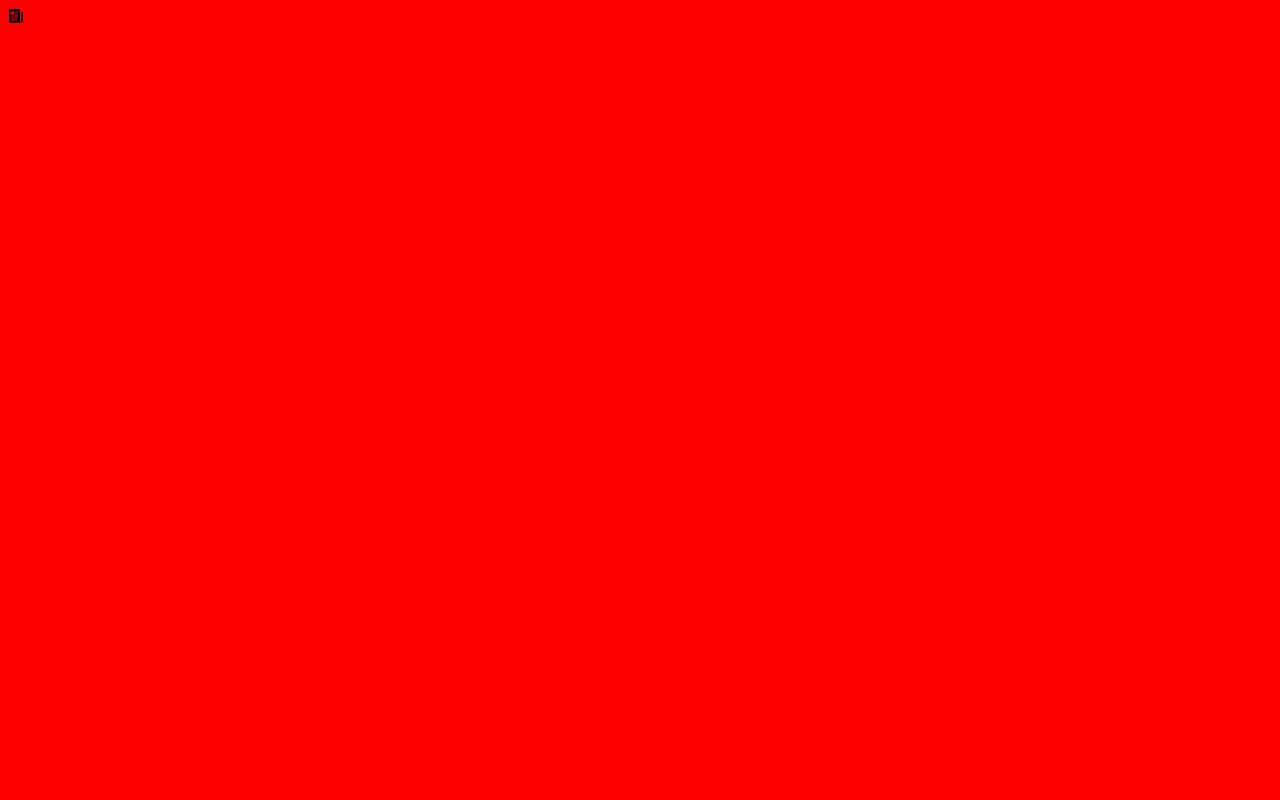
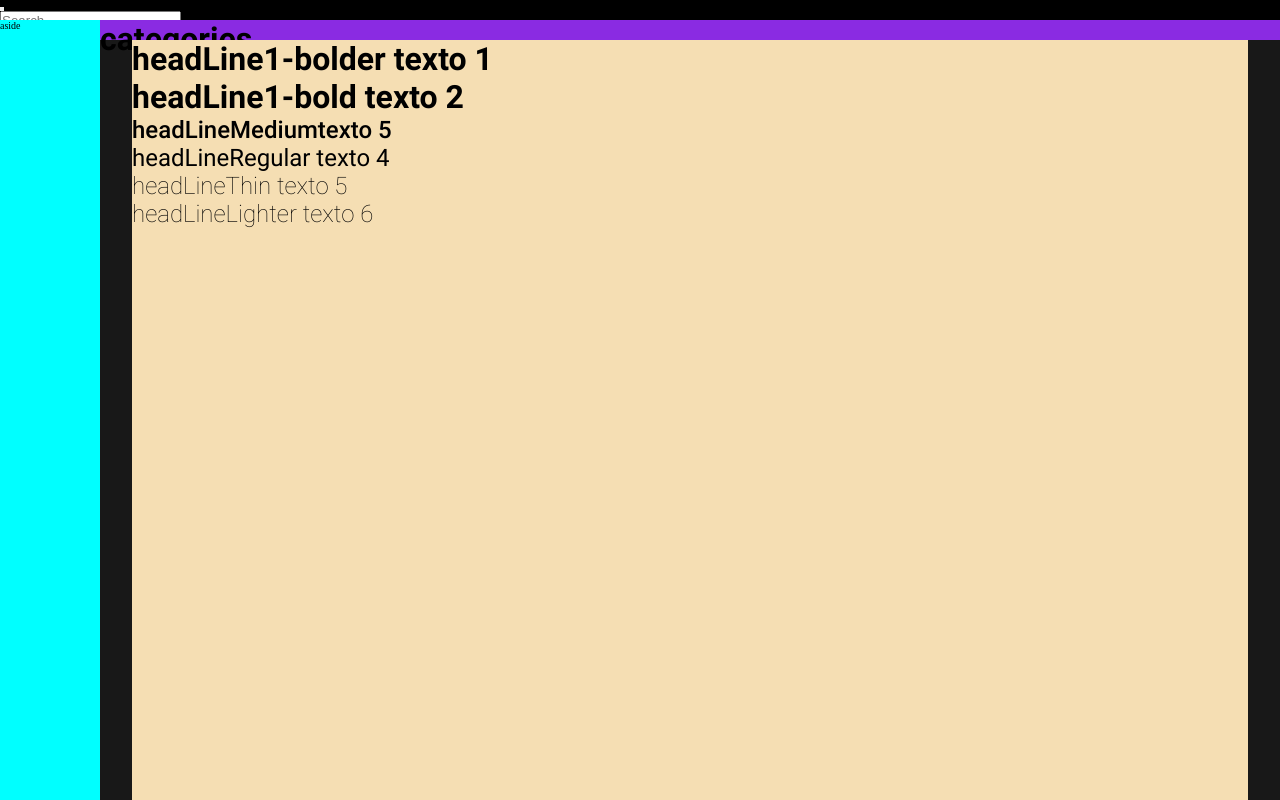
Before and after one commit to VicenteGMtz/clone-youtube, a plain HTML site: page index.html in a window 1280 px wide. Drawn offline with Linux system fonts and the light colour scheme; files whose address does not match are found by name.

Commit message:
base css/fonts

```diff
--- a/css/_base.css
+++ b/css/_base.css
@@ -1,5 +1,37 @@
+:root {
+  /*palete*/
+  --primary-color: #282828;
+  --accent-color: #ff0000;
+  --accent-color1: #e60000;
+  --accent-color2: #cc0000;
+  --accent-color3: #b30000;
+  --accent-color4: #990000;
+  --secondary-color: #909090;
+  --secondary-color1: #808080;
+  --secondary-color2: #707070;
+  --secondary-color3: #606060;
+  --secondary-color3: #505050;
+  --background-color: #181818;
+}
+
+*,
+*::after,
+*::before {
+  margin: 0;
+  padding: 0;
+  box-sizing: inherit;
+}
+
+html {
+  box-sizing: border-box;
+  font-size: 62.5%; /* 10px/16px = 62.5% -> 1rem=10px*/
+}
 .container {
   display: grid;
-  grid-template-columns: 1fr 1fr;
-  grid-template-rows: 1fr 1fr 1fr;
+  grid-template-columns:
+    [sidebar-start] 10rem [sidebar-end full-start] minmax(1.6rem, 3.2rem)
+    [center-start]
+    repeat(10, 1fr) [center-end] minmax(1.6rem, 3.2rem) [full-end];
+  grid-template-rows: 2rem 2rem calc(100vh - 4rem);
+  background-color: var(--background-color);
 }
--- /dev/null
+++ b/css/_categories.css
@@ -0,0 +1,5 @@
+.filter-categories {
+  background-color: blueviolet;
+  grid-column: 2/-1;
+  grid-row: 2/3;
+}
--- a/css/_fonts.css
+++ b/css/_fonts.css
@@ -0,0 +1,70 @@
+:root {
+  /*fonts*/
+  --baseFontFamily: Roboto, sans-serif;
+}
+
+@font-face {
+  font-family: Roboto;
+  src: url("../fonts//roboto/Roboto-Black.ttf") format("truetype");
+  font-weight: bolder;
+  font-size: normal;
+}
+
+@font-face {
+  font-family: Roboto;
+  src: url("../fonts/roboto/Roboto-Bold.ttf") format("truetype");
+  font-weight: bold;
+  font-size: normal;
+}
+
+@font-face {
+  font-family: Roboto;
+  src: url("../fonts/roboto/Roboto-Light.ttf") format("truetype");
+  font-weight: lighter;
+  font-size: normal;
+}
+@font-face {
+  font-family: Roboto;
+  src: url("../fonts/roboto/Roboto-Medium.ttf") format("truetype");
+  font-weight: 500;
+  font-size: normal;
+}
+
+@font-face {
+  font-family: Roboto;
+  src: url("../fonts/roboto/Roboto-Regular.ttf") format("truetype");
+  font-weight: 400;
+  font-size: normal;
+}
+
+@font-face {
+  font-family: Roboto;
+  src: url("../fonts/roboto/Roboto-Thin.ttf") format("truetype");
+  font-weight: 200;
+  font-size: normal;
+}
+
+.headLine1-bolder {
+  font: bolder 3.2rem / normal var(--baseFontFamily);
+  line-height: normal;
+}
+
+.headLine1-bold {
+  font: bold 3.2rem / normal var(--baseFontFamily);
+}
+
+.headLineMedium {
+  font: 500 2.4rem / normal var(--baseFontFamily);
+}
+
+.headLineRegular {
+  font: 400 2.4rem / normal var(--baseFontFamily);
+}
+
+.headLineThin {
+  font: 300 2.4rem / normal var(--baseFontFamily);
+}
+
+.headLineLighter {
+  font: 200 2.4rem / normal var(--baseFontFamily);
+}
--- /dev/null
+++ b/css/_header.css
@@ -0,0 +1,4 @@
+.header {
+  background-color: black;
+  grid-column: 1/-1;
+}
--- /dev/null
+++ b/css/_main-container.css
@@ -0,0 +1,5 @@
+.main-container {
+  background-color: wheat;
+  grid-column: center-start/center-end;
+  grid-row: 3/-1;
+}
--- /dev/null
+++ b/css/_sidebar.css
@@ -0,0 +1,5 @@
+.sidebar {
+  background-color: aqua;
+  grid-column: sidebar-start/sidebar-end;
+  grid-row: 2/-1;
+}
--- a/css/main.css
+++ b/css/main.css
@@ -2,3 +2,8 @@
 @import "/css/_fonts.css";
 @import "/css/_typography.css";
 @import "/css/_icons.css";
+@import "/css/_header.css";
+@import "/css/_main-container.css";
+@import "/css/_navbar.css";
+@import "/css/_sidebar.css";
+@import "/css/_categories.css";
--- a/index.html
+++ b/index.html
@@ -6,9 +6,30 @@
     <link rel="stylesheet" href="./css/main.css" />
     <title>Youtube</title>
   </head>
-  <body style="background-color: red" class="container">
-    <span class="button__prerpend">
-      <i class="icon-news" aria-hidden="true"></i>
-    </span>
+  <body class="container">
+    <header class="header">
+      <div class="header__brand">
+        <button class="menu"></button>
+        Youtube
+      </div>
+      <div class="header__search">
+        <input type="search" placeholder="Search" />
+      </div>
+      <div class="header__user-profile">
+        <i class="icon-mic" aria-hidden="true"></i>
+        <i class="icon-mic" aria-hidden="true"></i>
+        <i class="icon-mic" aria-hidden="true"></i>
+      </div>
+    </header>
+    <nav class="filter-categories headLine1-bolder">categories</nav>
+    <aside class="sidebar">aside</aside>
+    <main class="main-container headLine1-bolder">
+      <p class="headLine1-bolder">headLine1-bolder texto 1</p>
+      <p class="headLine1-bold">headLine1-bold texto 2</p>
+      <p class="headLineMedium">headLineMediumtexto 5</p>
+      <p class="headLineRegular">headLineRegular texto 4</p>
+      <p class="headLineThin">headLineThin texto 5</p>
+      <p class="headLineLighter">headLineLighter texto 6</p>
+    </main>
   </body>
 </html>
```
Also changed, not shown: css/_navbar.css (added), fonts/roboto/Roboto-Black.ttf (added), fonts/roboto/Roboto-Bold.ttf (added), fonts/roboto/Roboto-Light.ttf (added), fonts/roboto/Roboto-Medium.ttf (added), fonts/roboto/Roboto-Regular.ttf (added), fonts/roboto/Roboto-Thin.ttf (added).
